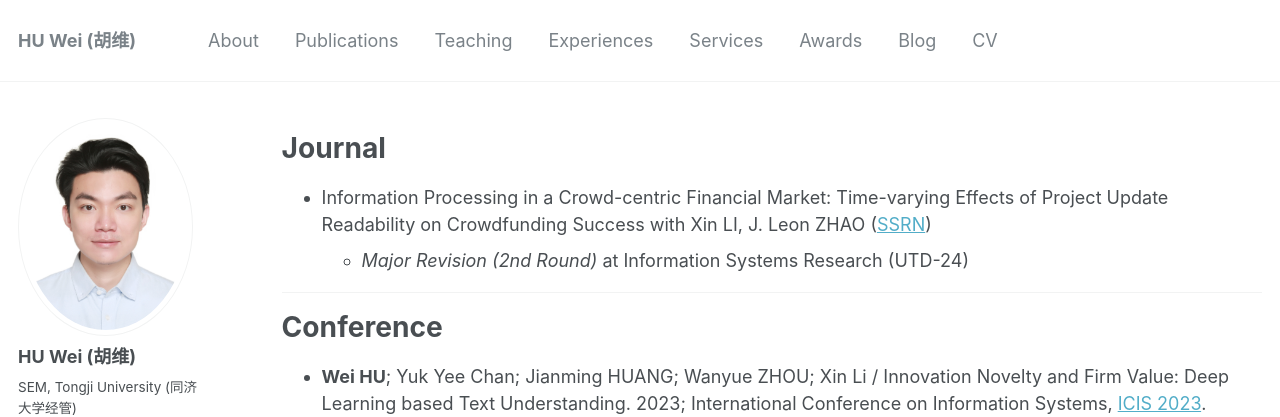
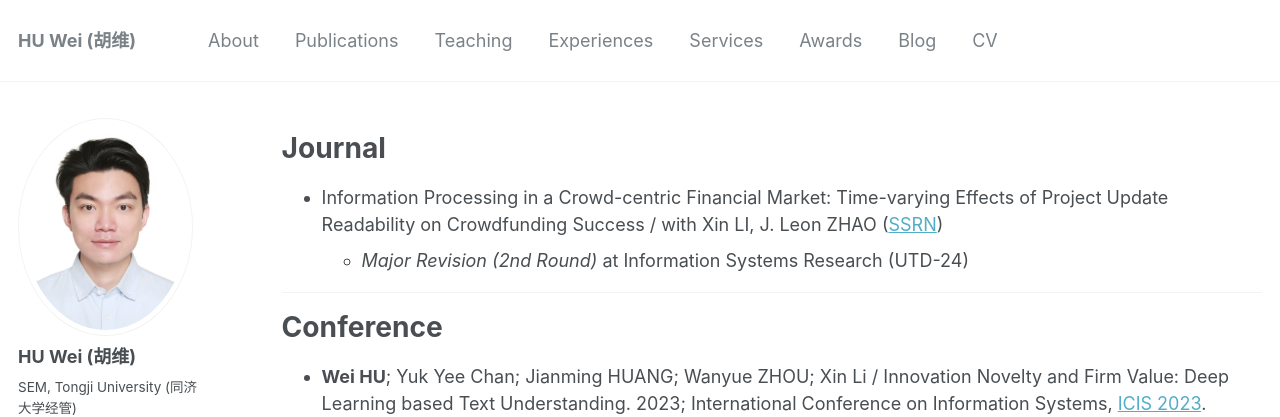
Before and after one commit to huwei-vincent/huwei-vincent.github.io, a Jekyll site: the page built from _pages/my-publication.md, in a window 1280 px wide and 900 px high. Shown: the top 417 px of the window. Built offline with Jekyll 4.4.1, drawn with Linux system fonts in a browser that asks for light colours; some web fonts are replaced.

```diff
--- a/_pages/my-publication.md
+++ b/_pages/my-publication.md
@@ -7,7 +7,7 @@ author_profile: true
 
 # Journal
 
-- Information Processing in a Crowd-centric Financial Market: Time-varying Effects of Project Update Readability on Crowdfunding Success with Xin LI, J. Leon ZHAO ([SSRN](https://papers.ssrn.com/sol3/papers.cfm?abstract_id=3925150))
+- Information Processing in a Crowd-centric Financial Market: Time-varying Effects of Project Update Readability on Crowdfunding Success / with Xin LI, J. Leon ZHAO ([SSRN](https://papers.ssrn.com/sol3/papers.cfm?abstract_id=3925150))
   - *Major Revision (2nd Round)* at Information Systems Research (UTD-24)
 
 ---
```
